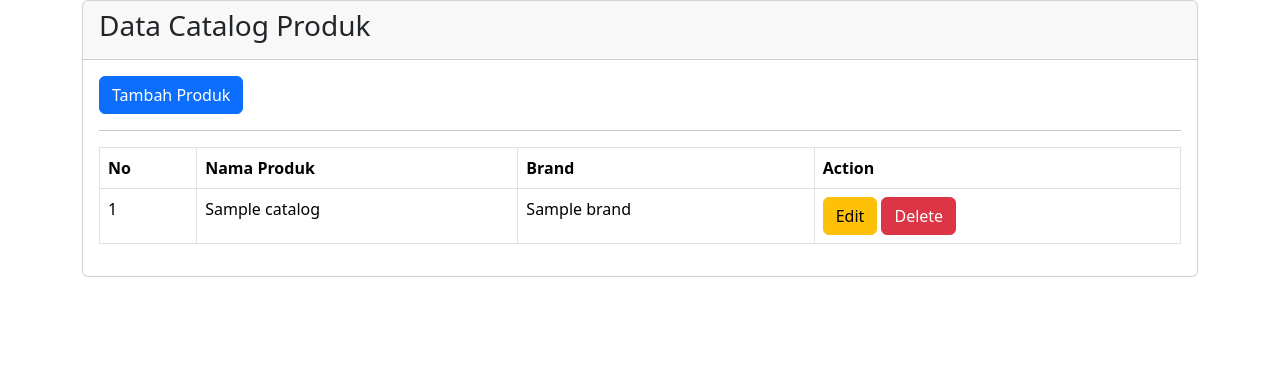
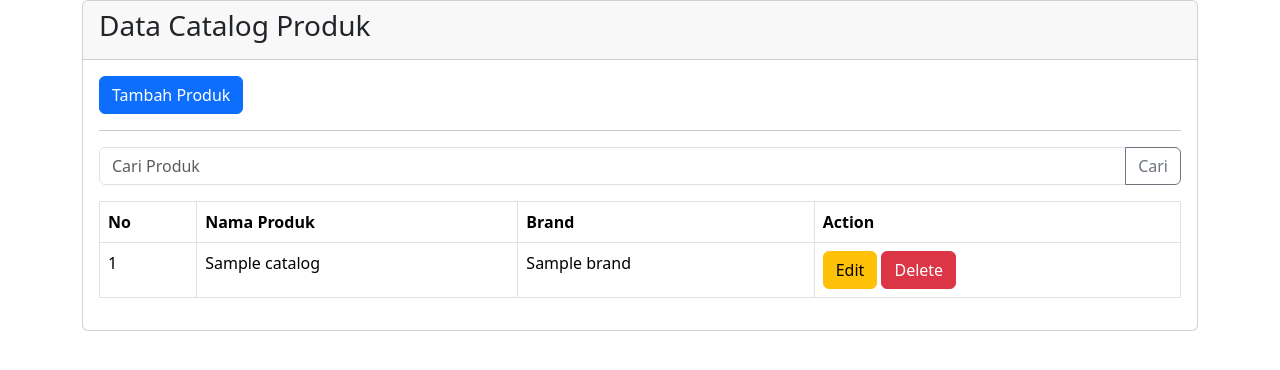
Before and after one commit to Grezzt/code-igniter4_SA, a CodeIgniter 4 app: the page made by app/Views/catalog/index.php in a window 1280 px wide. Shown: the top 370 px of the page. Run offline with PHP 8.4 and a stand-in for CodeIgniter, Linux system fonts and the light colour scheme; the template is opened without the code that fills it: most values are stand-ins (such as "Sample title", 1, 10 or a date in 2020); some libraries are stand-ins or nearby versions.

Commit message:
fitur search catalog

```diff
--- a/app/Config/Routes.php
+++ b/app/Config/Routes.php
@@ -14,3 +14,4 @@ $routes->get('/kategori', 'ProdukController::kategori');
 $routes->get('/kategori/barang-elektronik', 'ProdukController::get_kategori');
 
 $routes->get('/catalog', 'CatalogProduk::index');
+$routes->get('/catalog/cari', 'CatalogProduk::cari');
--- a/app/Views/catalog/index.php
+++ b/app/Views/catalog/index.php
@@ -32,6 +32,12 @@
         <?php endif; ?>
         <a href="<?= base_url('catalog/create') ?>" class="btn btn-primary">Tambah Produk</a>
         <hr />
+        <form action="<?php echo base_url('catalog/cari') ?>" method="GET">
+          <div class="input-group mb-3">
+            <input type="text" class="form-control" placeholder="Cari Produk" name="keyword" value="<?php echo isset($keyword) ? $keyword : '' ?>">
+            <button class="btn btn-outline-secondary" type="submit">Cari</button>
+          </div>
+        </form>
         <table class="table table-bordered">
           <tr>
             <th>No</th>
```
Also changed, not shown: app/Controllers/CatalogProduk.php (+7 -0 lines), 3 other files.
